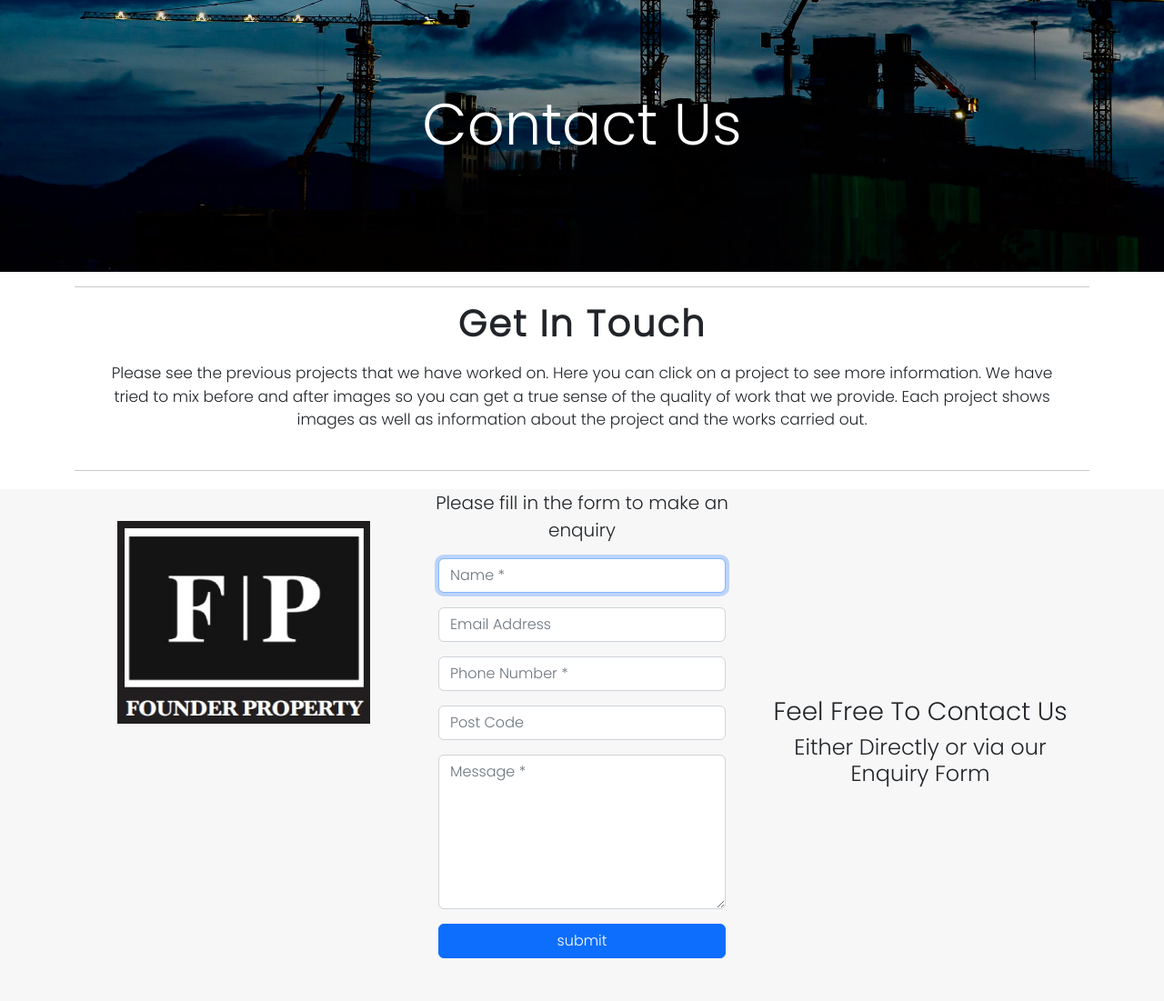
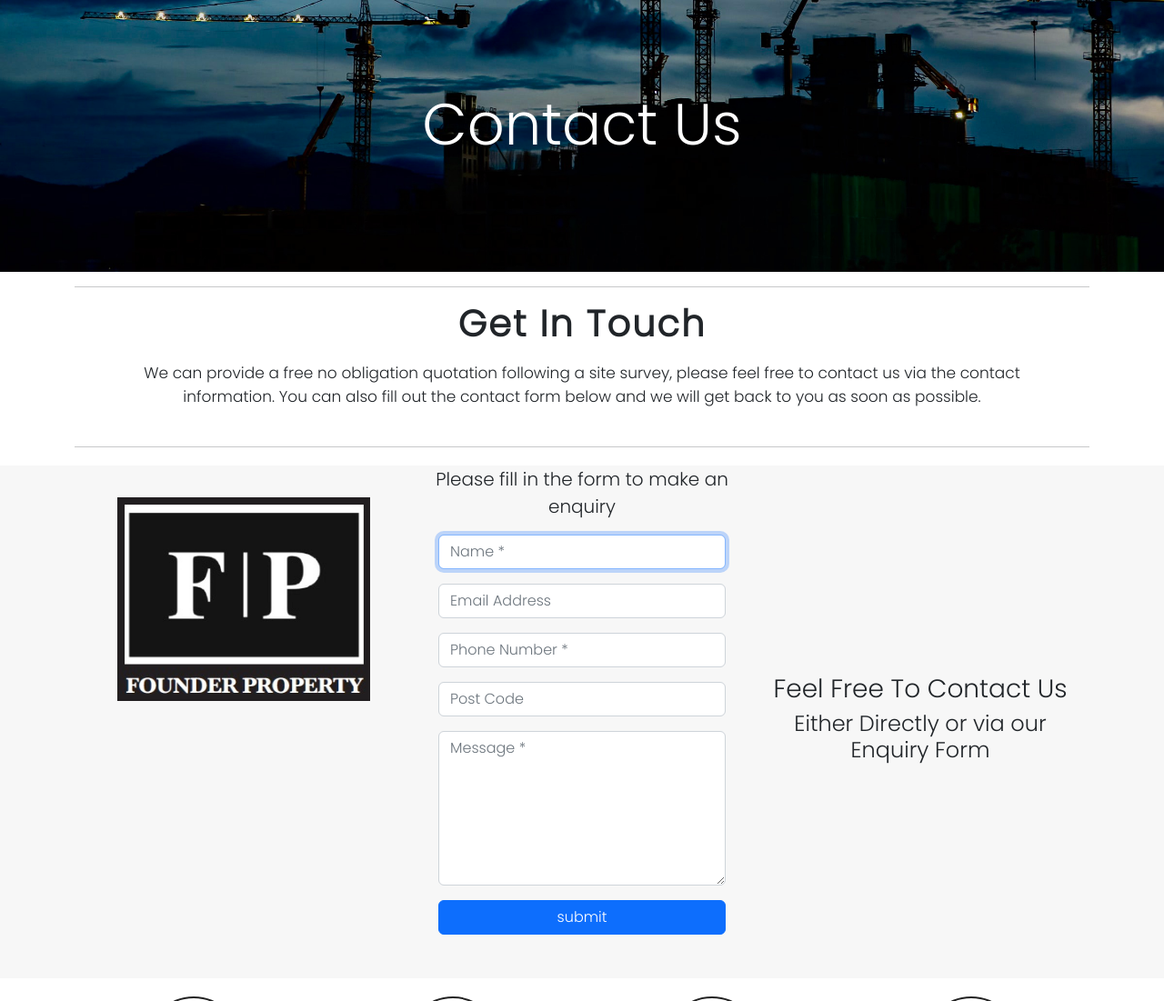
Before and after one commit to BesnikShala/Founder-Property-Ltd, a Django app: page /contact/ in a window 1280 px wide. Shown: the part 149-1250 px from the top of the page at 91% size. Run offline with Django 4.2, Linux system fonts and the light colour scheme; parts of the project's set-up code (start-up, migrations or seed data) failed here and were passed over; some libraries are stand-ins or nearby versions.

Commit message:
Change contact text

```diff
--- a/contact/templates/contact/contact.html
+++ b/contact/templates/contact/contact.html
@@ -21,12 +21,9 @@
         <div class="row">
             <div class="intro col-md-12">
                 <h3>Get In Touch</h3>
-                <p>Please see the previous projects that we have worked on. Here you can click on a project to see more
-                    information. We have tried to mix before and after images so you can get a true sense of the quality
-                    of
-                    work that we provide. Each project shows images as well as information about the project and the
-                    works
-                    carried out. </p>
+                <p>We can provide a free no obligation quotation following a site survey, please feel free to contact us
+                    via the contact information. You can also fill out the contact form below and we will get back to
+                    you as soon as possible.</p>
             </div>
         </div>
         <hr>
@@ -40,7 +37,6 @@
     </div>
     {% endfor %}
 </div>
-
 
 <section class="cont-sect">
     <div class="container">
@@ -80,6 +76,7 @@
             </div>
     </div>
 </section>
+
 <section class="contact">
     <div class="container">
         <div class="row">
```
